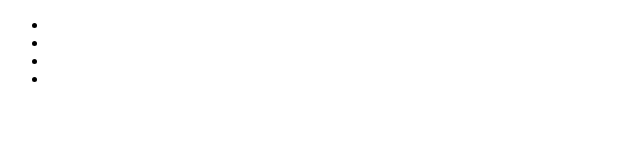
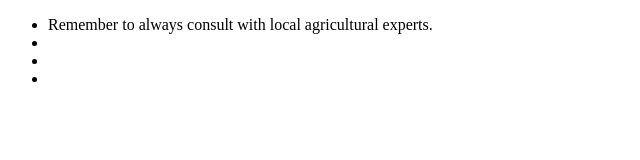
Before and after one commit to radinag94/agronomy-advisory2, a plain HTML site: page index.html in a window 1280 px wide. Shown: the whole page, without its empty margins (0-640 px from the left). Drawn offline with Linux system fonts and the light colour scheme.

Commit message:
feat(index.html):add message

```diff
--- a/index.html
+++ b/index.html
@@ -7,7 +7,7 @@
 </head>
 <body>
 <ul>
-    <li></li>
+    <li>Remember to always consult with local agricultural experts.</li>
     <li></li>
     <li></li>
     <li>    </li>
```
